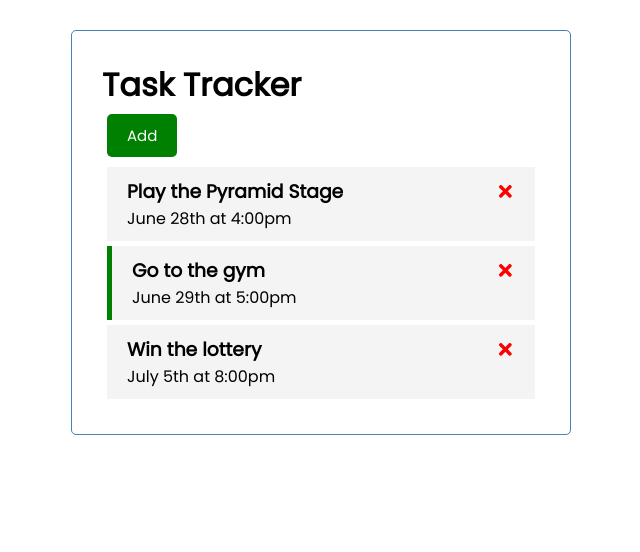
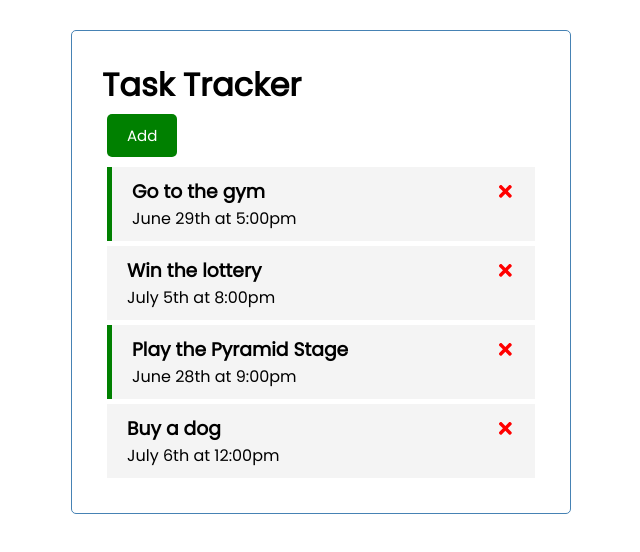
Before and after one commit to not-so-savage/react-task-tracker, a React (Create React App) app: page / in a window 1280 px wide. Shown: the top 552 px of the page, without its empty margins (319-959 px from the left). Built offline with nearby package versions, Linux system fonts and the light colour scheme; data requests are answered from the project's data file.

Commit message:
add mock json server back-end with add & delete tasks

```diff
--- /dev/null
+++ b/db.json
@@ -0,0 +1,28 @@
+{
+  "tasks": [
+    {
+      "id": 2,
+      "text": "Go to the gym",
+      "date": "June 29th at 5:00pm",
+      "reminder": true
+    },
+    {
+      "id": 3,
+      "text": "Win the lottery",
+      "date": "July 5th at 8:00pm",
+      "reminder": false
+    },
+    {
+      "text": "Play the Pyramid Stage",
+      "date": "June 28th at 9:00pm",
+      "reminder": true,
+      "id": 4
+    },
+    {
+      "text": "Buy a dog",
+      "date": "July 6th at 12:00pm",
+      "reminder": false,
+      "id": 5
+    }
+  ]
+}
--- a/package.json
+++ b/package.json
@@ -6,6 +6,7 @@
     "@testing-library/jest-dom": "^5.13.0",
     "@testing-library/react": "^11.2.7",
     "@testing-library/user-event": "^12.8.3",
+    "json-server": "^0.16.3",
     "react": "^17.0.2",
     "react-dom": "^17.0.2",
     "react-icons": "^4.2.0",
@@ -16,7 +17,8 @@
     "start": "react-scripts start",
     "build": "react-scripts build",
     "test": "react-scripts test",
-    "eject": "react-scripts eject"
+    "eject": "react-scripts eject",
+    "server": "json-server --watch db.json --port 5000"
   },
   "eslintConfig": {
     "extends": [
--- a/src/App.js
+++ b/src/App.js
@@ -1,38 +1,51 @@
-import { useState } from 'react'
+import { useState, useEffect } from 'react'
 import Header from './components/Header'
 import Tasks from './components/Tasks'
 import AddTask from './components/AddTask'
 
 function App() {
   const [showAddTask, setShowAddTask] = useState(false)
-  const [tasks, setTasks] = useState([
-    {
-        id: 1,
-        text: 'Play the Pyramid Stage',
-        date: 'June 28th at 4:00pm',
-        reminder: false,
-    },
-    {
-      id: 2,
-      text: 'Go to the gym',
-      date: 'June 29th at 5:00pm',
-      reminder: true,
-    },
-    {
-      id: 3,
-      text: 'Win the lottery',
-      date: 'July 5th at 8:00pm',
-      reminder: false,
-    }
-])
+  const [tasks, setTasks] = useState([])
 
-const addTask = (task) => {
-  const id = Math.floor(Math.random() * 10000) + 1
-  const newTask = { id, ...task }
-  setTasks([...tasks, newTask])
+  useEffect(() => {
+    const getTasks = async () => {
+      const tasksFromServer = await fetchTasks()
+      setTasks(tasksFromServer)
     }
 
-const deleteTask = (id) => {
+    getTasks()
+  }, [])
+
+  const fetchTasks = async () => {
+    const res = await fetch('http://localhost:5000/tasks')
+    const data = await res.json()
+
+    return data
+  }
+
+  const addTask = async (task) => {
+    const res = await fetch('http://localhost:5000/tasks', {
+      method: 'POST',
+      headers: {
+        'Content-type': 'application/json'
+      },
+      body: JSON.stringify(task)
+    })
+
+    const data = await res.json()
+
+    setTasks([...tasks, data])
+
+    // const id = Math.floor(Math.random() * 10000) + 1
+    // const newTask = { id, ...task }
+    // setTasks([...tasks, newTask])
+  }
+
+  const deleteTask = async (id) => {
+    await fetch(`http://localhost:5000/tasks/${id}`, {
+      method: 'DELETE'
+    })
+
     setTasks(tasks.filter((task) => task.id !== id))
   }
 
```
Also changed, not shown: 2 other files (tests, documents, lock files or other folders). Lines whose indentation alone changed are shown as unchanged.
